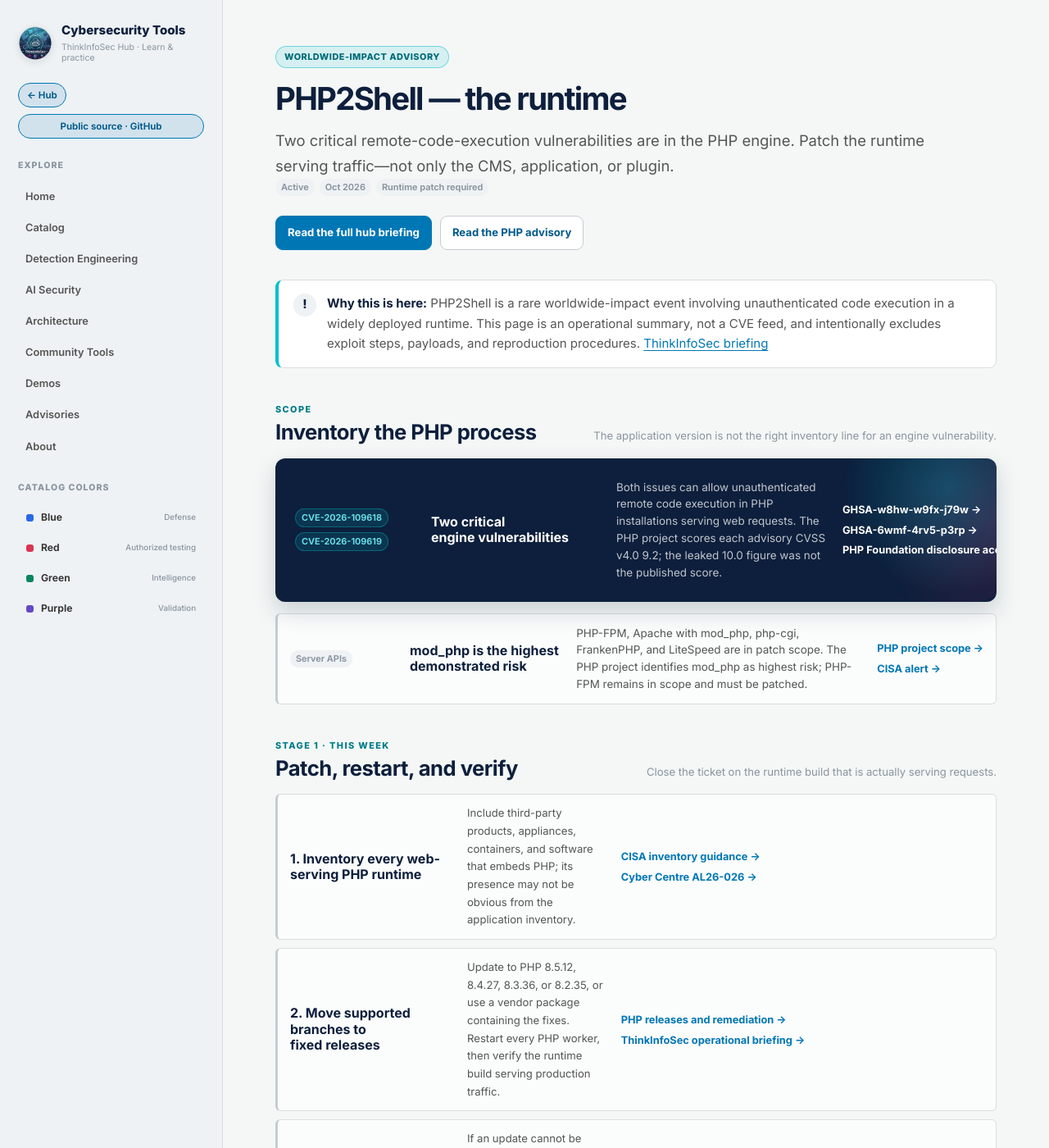
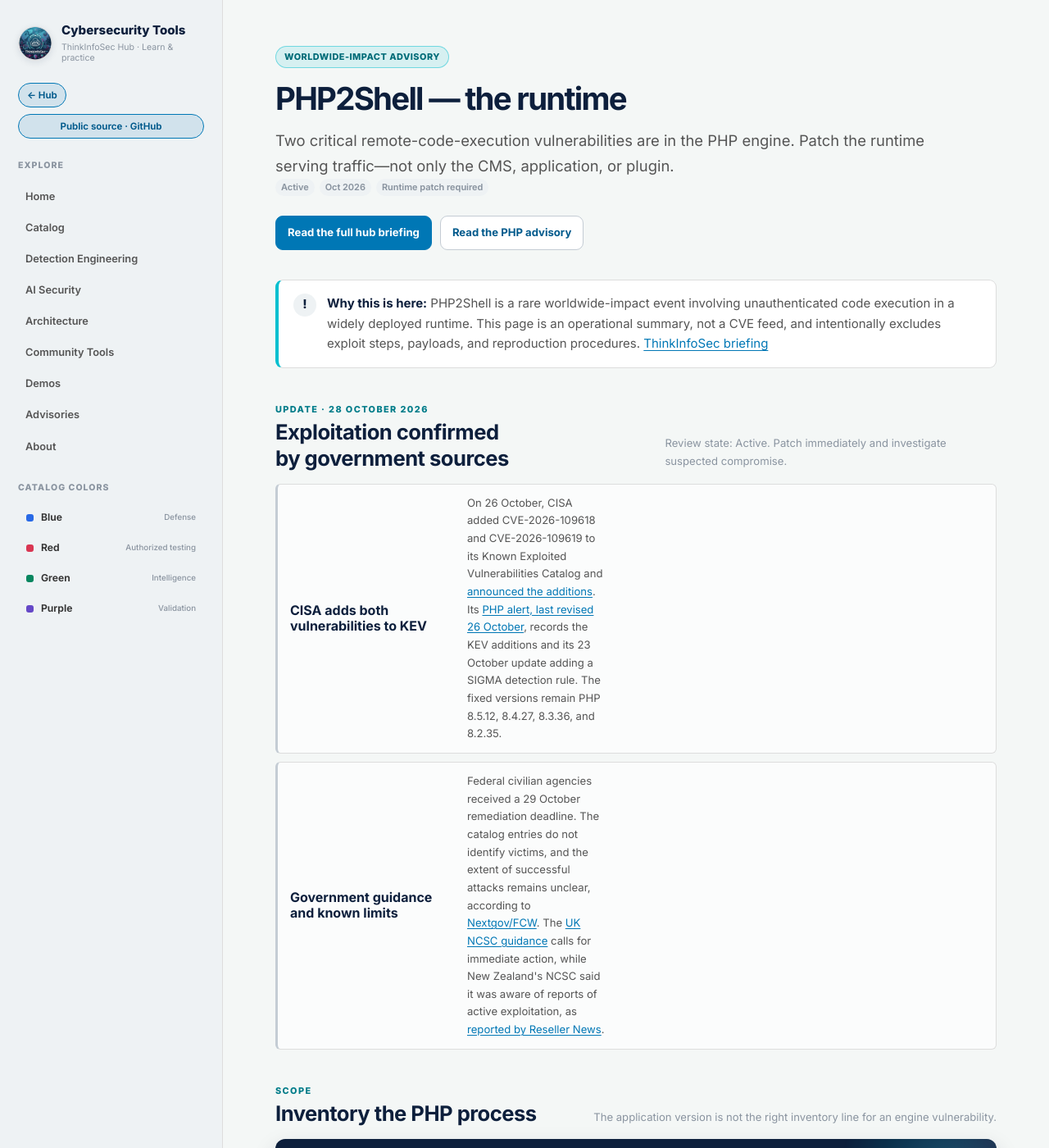
Before and after one commit to amcamillo/Cybersecurity_Tools, a Jekyll site: the page built from docs/07-advisories/php2shell.md, in a window 1280 px wide and 1400 px high. Shown: the whole window at 82% size. Built offline with Jekyll 4.4.1, drawn with Linux system fonts in a browser that asks for light colours; some of the changed text lies outside the part shown.

Commit message:
advisories: PHP2Shell exploitation confirmed by CISA KEV (#17)
Co-authored-by: Cursor Agent <cursoragent@cursor.com>
Co-authored-by: Autoisland <Autoisland@users.noreply.github.com>

```diff
--- a/docs/07-advisories/php2shell.md
+++ b/docs/07-advisories/php2shell.md
@@ -18,6 +18,22 @@ permalink: /advisories/php2shell/
 <div class="callout">
   <span class="callout__mark" aria-hidden="true">!</span>
   <p><strong>Why this is here:</strong> PHP2Shell is a rare worldwide-impact event involving unauthenticated code execution in a widely deployed runtime. This page is an operational summary, not a CVE feed, and intentionally excludes exploit steps, payloads, and reproduction procedures. <a href="https://amcamillo.github.io/thinkinfosec-hub/Research/php2shell/">ThinkInfoSec briefing</a></p>
+</div>
+
+<div class="section-heading">
+  <h2><span class="section-kicker">Update · 28 October 2026</span>Exploitation confirmed by government sources</h2>
+  <p>Review state: Active. Patch immediately and investigate suspected compromise.</p>
+</div>
+
+<div class="resource-list">
+  <article class="resource-row">
+    <h3>CISA adds both vulnerabilities to KEV</h3>
+    <p>On 26 October, CISA added CVE-2026-109618 and CVE-2026-109619 to its Known Exploited Vulnerabilities Catalog and <a href="https://www.cisa.gov/news-events/alerts/2026/10/26/cisa-adds-two-known-exploited-vulnerabilities-catalog">announced the additions</a>. Its <a href="https://www.cisa.gov/news-events/alerts/2026/10/21/critical-vulnerabilities-php-require-immediate-patching">PHP alert, last revised 26 October</a>, records the KEV additions and its 23 October update adding a SIGMA detection rule. The fixed versions remain PHP 8.5.12, 8.4.27, 8.3.36, and 8.2.35.</p>
+  </article>
+  <article class="resource-row">
+    <h3>Government guidance and known limits</h3>
+    <p>Federal civilian agencies received a 29 October remediation deadline. The catalog entries do not identify victims, and the extent of successful attacks remains unclear, according to <a href="https://www.nextgov.com/cybersecurity/2026/10/cisa-gives-federal-agencies-until-thursday-address-exploited-php-flaws/416838/">Nextgov/FCW</a>. The <a href="https://www.ncsc.gov.uk/news/critical-security-issue-affecting-php">UK NCSC guidance</a> calls for immediate action, while New Zealand's NCSC said it was aware of reports of active exploitation, as <a href="https://www.reseller.co.nz/article/4238792/ncsc-issues-alert-over-two-critical-php-flaws.html">reported by Reseller News</a>.</p>
+  </article>
 </div>
 
 <div class="section-heading">
@@ -117,7 +133,7 @@ permalink: /advisories/php2shell/
 
 <div class="section-heading">
   <h2><span class="section-kicker">Sources</span>Briefing and references</h2>
-  <p>Pages were read on 26 October 2026. Project and national sources are listed before labelled researcher and vendor material.</p>
+  <p>Original sources were read on 26 October 2026; update sources were read on 28 October 2026. Project and national sources are listed before labelled researcher and vendor material.</p>
 </div>
 
 <div class="resource-list">
```
